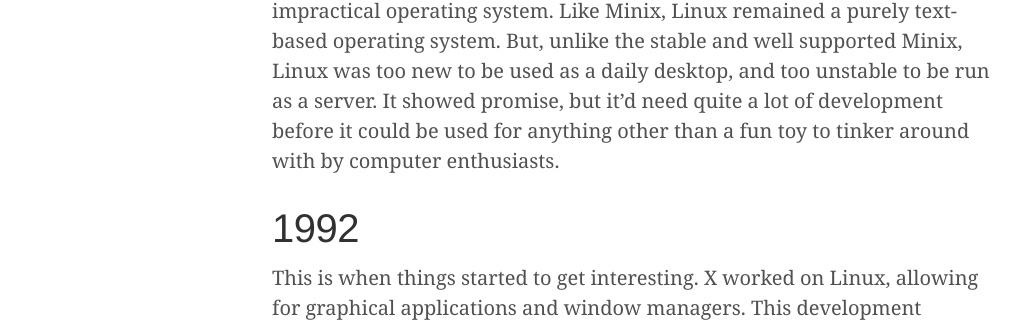
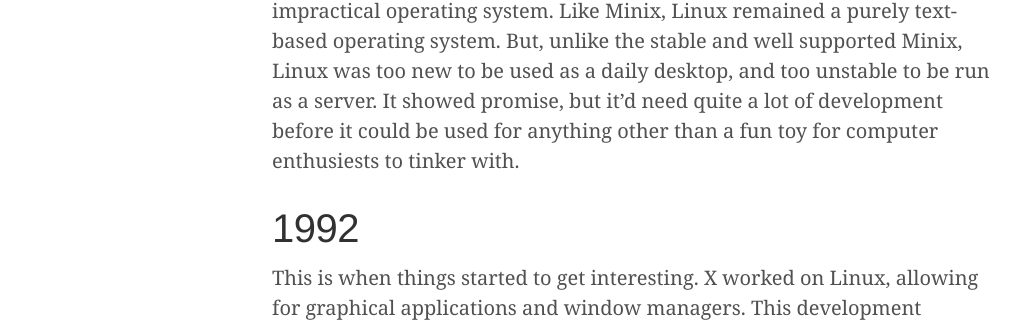
Before and after one commit to TheKernalBlog/TheKernalBlog, a Jekyll site: the page built from _posts/2023-01-18-An-Extremely-Brief-History-Of-Linux-From-1991-To-1993.md, in a window 1280 px wide and 900 px high, scrolled down 1240 px. Shown: the part 413-735 px from the top of the window, without its empty margins (8-1027 px from the left). Built offline with Jekyll 4.4.1, drawn with Linux system fonts in a browser that asks for light colours; our own code applies the rules of GitHub Pages for plain Markdown files; some of the changed text lies outside the part shown.

Commit message:
Update 2023-01-18-An-Extremely-Brief-History-Of-Linux-From-1991-To-1993.md

```diff
--- a/_posts/2023-01-18-An-Extremely-Brief-History-Of-Linux-From-1991-To-1993.md
+++ b/_posts/2023-01-18-An-Extremely-Brief-History-Of-Linux-From-1991-To-1993.md
@@ -20,7 +20,7 @@
 
 A month later, Linus releases Linux 0.01 under his own license, which stated that the, "Full source must be available" and that "You may not distribute this for a fee". The entire license was only less than 200 words, and managed to stick around for a whole year's worth of time.
 
-The operating system itself was pretty bare-bones at the start, as it launched initially with nothing but a shell and compiler. But just a couple months after being released to the public, the community around Linux was already starting to form. Many common Unix applications began to be ported, and people were able to actually use Linux as a functional, albeit, impractical operating system. Like Minix, Linux remained a purely text-based operating system. But, unlike the stable and well supported Minix, Linux was too new to be used as a daily desktop, and too unstable to be run as a server. It showed promise, but it'd need quite a lot of development before it could be used for anything other than a fun toy to tinker around with by computer enthusiasts.
+The operating system itself was pretty bare-bones at the start, as it launched initially with nothing but a shell and compiler. But just a couple months after being released to the public, the community around Linux was already starting to form. Many common Unix applications began to be ported, and people were able to actually use Linux as a functional, albeit, impractical operating system. Like Minix, Linux remained a purely text-based operating system. But, unlike the stable and well supported Minix, Linux was too new to be used as a daily desktop, and too unstable to be run as a server. It showed promise, but it'd need quite a lot of development before it could be used for anything other than a fun toy for computer enthusiests to tinker with.
 
 
 # 1992
```
